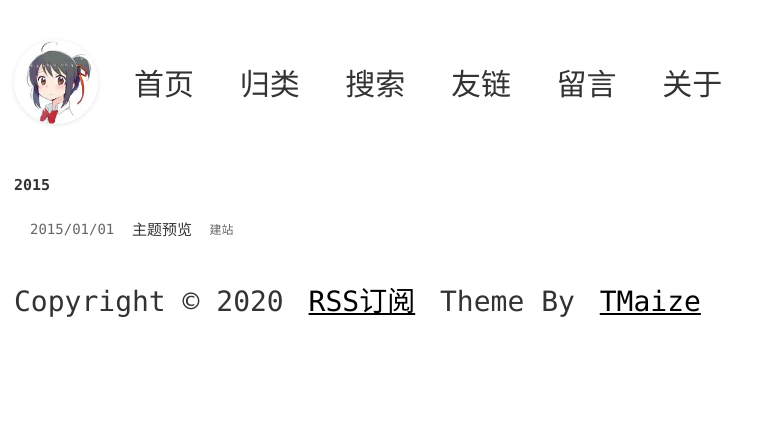
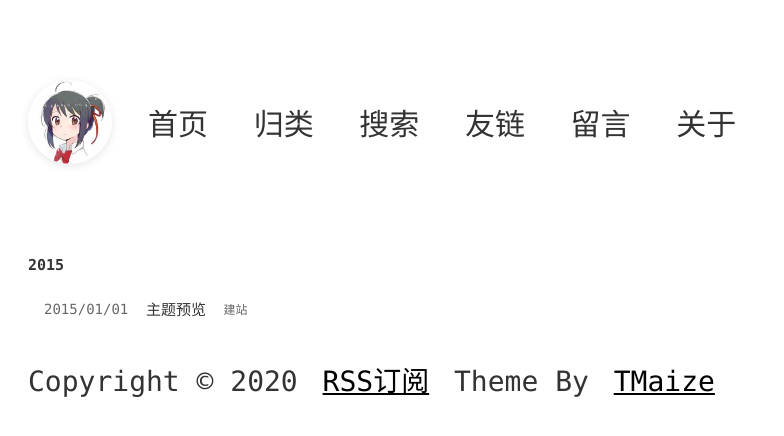
Before and after one commit to gittime999/tz, a Jekyll site: the page built from index.html, in a window 1280 px wide. Shown: the top 436 px of the page, without its empty margins (0-784 px from the left). Built offline with Jekyll 4.4.1, drawn with Linux system fonts in a browser that asks for light colours; comment, search, counter and statistics services are not loaded.

Commit message:
Update common.css

```diff
--- a/static/css/common.css
+++ b/static/css/common.css
@@ -58,12 +58,12 @@ a {
   text-decoration: none;
 }
 ::-webkit-scrollbar {
-  width: 4px;
-  height: 4px;
-  background-color: transparent;
+  width: 40px;
+  height: 40px;
+  background-color: #4a4a4a;
 }
 ::-webkit-scrollbar-thumb {
-  border-radius: 2px;
+  border-radius: 4px;
   background-color: #999999;
 }
 ::selection {
@@ -95,7 +95,7 @@ body::-webkit-scrollbar {
   content: '';
   position: absolute;
   width: 100%;
-  height: 1px;
+  height: 2px;
   bottom: 0;
   left: 0;
   background-color: #333333;
@@ -111,11 +111,11 @@ body::-webkit-scrollbar {
 body {
   width: 100%;
   max-width: 1360px;
-  padding: 0 14px;
+  padding: 0 28px;
   margin: 0 auto;
 }
 .header {
-  padding: 40px 0;
+  padding: 80px 0;
   display: -webkit-box;
   display: flex;
   -webkit-box-orient: horizontal;
@@ -131,15 +131,15 @@ body {
   border-radius: 50%;
   flex-shrink: 0;
   margin-right: 18px;
-  box-shadow: 0 1px 5px rgba(0, 0, 0, 0.1);
+  box-shadow: 0 2px 10px rgba(0, 0, 0, 0.1);
   -webkit-transition: -webkit-transform 500ms ease-in-out;
   transition: -webkit-transform 500ms ease-in-out;
   transition: transform 500ms ease-in-out;
   transition: transform 500ms ease-in-out, -webkit-transform 500ms ease-in-out;
 }
 .header .logo:hover {
-  -webkit-transform: rotate(720deg);
-  transform: rotate(720deg);
+  -webkit-transform: rotate(360deg);
+  transform: rotate(360deg);
 }
 .header .menu {
   -webkit-box-flex: 1;
@@ -166,17 +166,17 @@ body {
 #to-top {
   position: fixed;
   z-index: 999;
-  right: 16px;
-  bottom: 12px;
-  width: 34px;
-  height: 34px;
+  right: 32px;
+  bottom: 24px;
+  width: 68px;
+  height: 68px;
   cursor: pointer;
   border-radius: 10%;
   background-color: #000000;
   opacity: 0.45;
   overflow: hidden;
-  -webkit-transform: translateY(66px);
-  transform: translateY(66px);
+  -webkit-transform: translateY(132px);
+  transform: translateY(132px);
   -webkit-transition: -webkit-transform 200ms ease-in-out;
   transition: -webkit-transform 200ms ease-in-out;
   transition: transform 200ms ease-in-out;
@@ -192,7 +192,7 @@ body {
   height: 50%;
   position: absolute;
   left: 50%;
-  top: 13px;
+  top: 26px;
   -webkit-transform: translateX(-50%) rotate(45deg);
   transform: translateX(-50%) rotate(45deg);
 }
@@ -206,17 +206,17 @@ body {
 }
 @media screen and (max-width: 560px) {
   .header {
-    padding: 35px 0 20px 0;
+    padding: 70px 0 40px 0;
   }
   .header .logo {
-    width: 40px;
-    height: 40px;
+    width: 80px;
+    height: 80px;
   }
   .header .menu a {
-    margin: 0 4px;
-    font-size: 14px;
+    margin: 0 8px;
+    font-size: 28px;
   }
   .footer {
-    font-size: 13px;
+    font-size: 26px;
   }
 }
```
